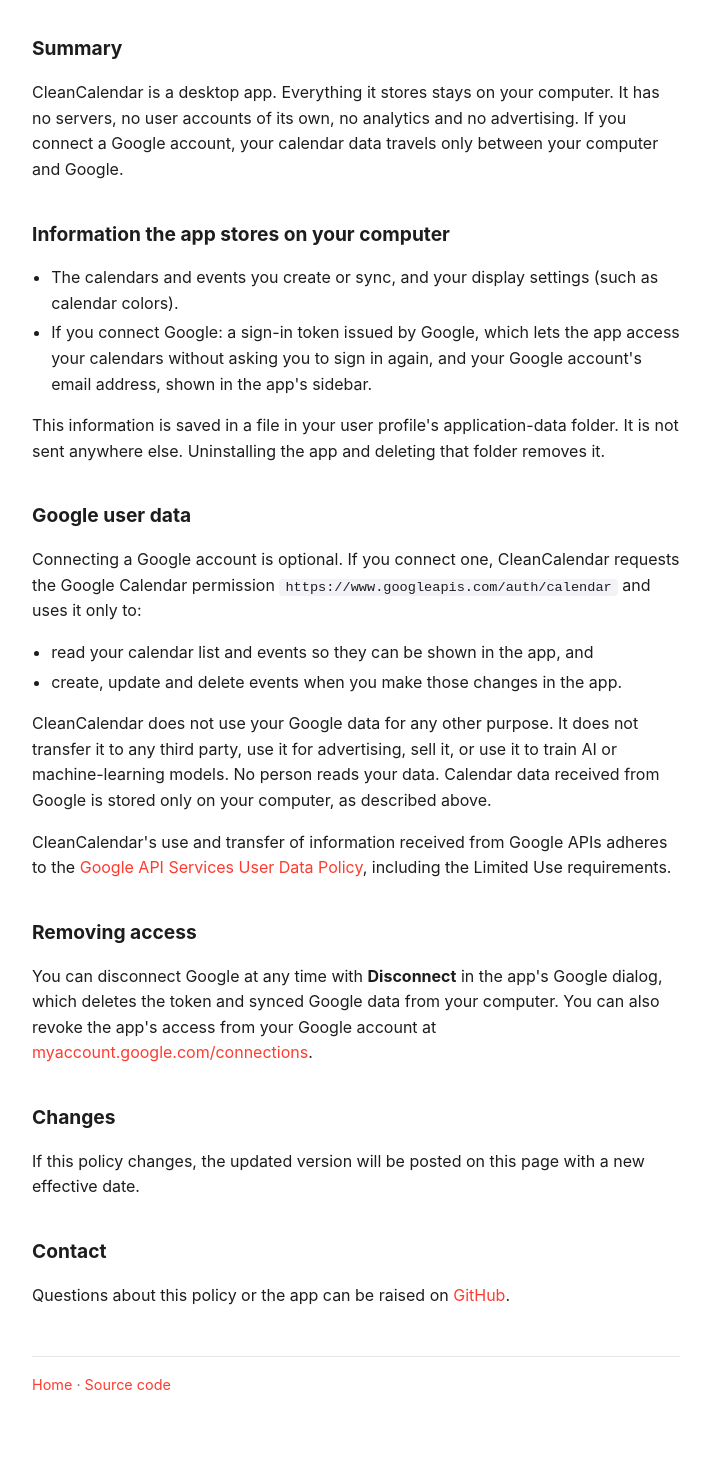
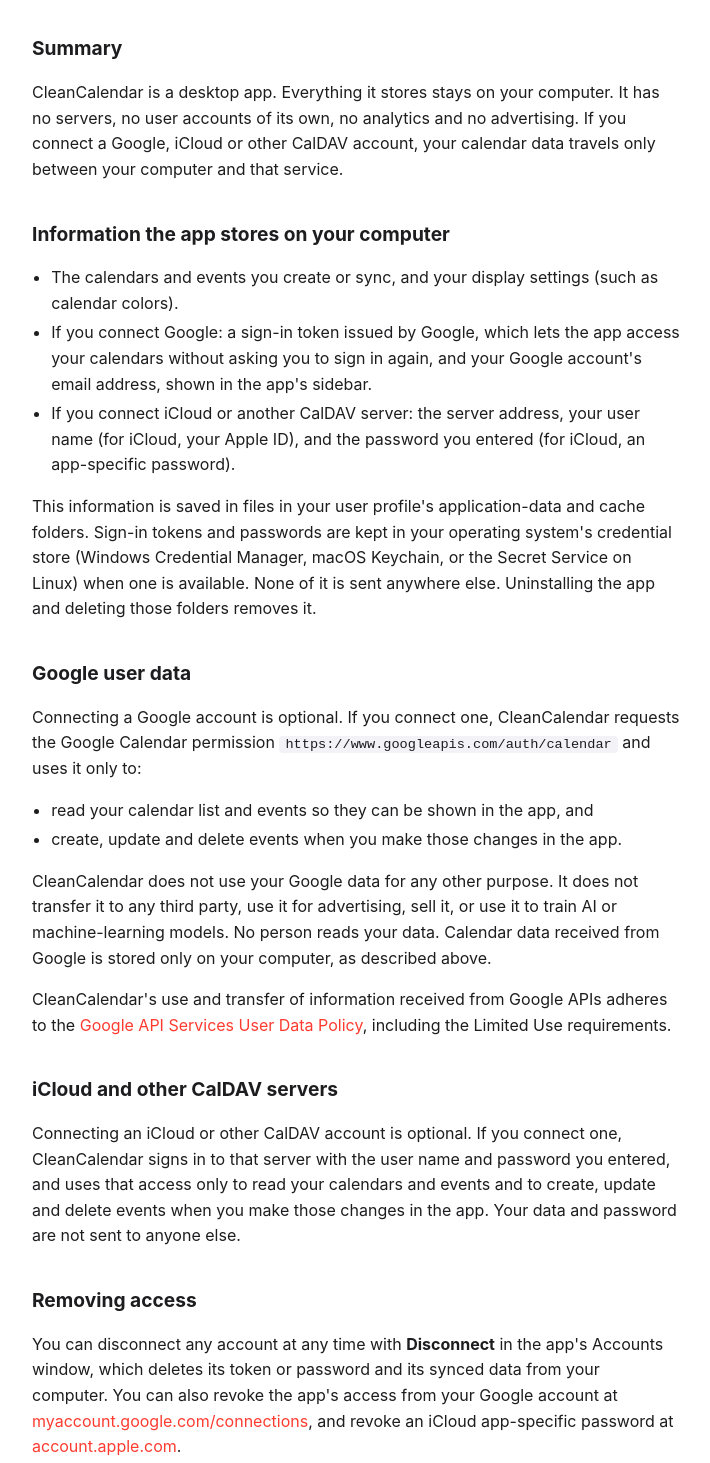
Before and after one commit to Mytherin/CleanCalendar, a plain HTML site: page docs/privacy.html in a window 1280 px wide. Shown: the part 160-1623 px from the top of the page, without its empty margins (284-994 px from the left). Drawn offline with Linux system fonts and the light colour scheme.

Commit message:
Document iCloud/CalDAV accounts, shared sync, and the new tests

```diff
--- a/docs/privacy.html
+++ b/docs/privacy.html
@@ -19,8 +19,8 @@
     <h2>Summary</h2>
     <p>
       CleanCalendar is a desktop app. Everything it stores stays on your computer. It has no servers,
-      no user accounts of its own, no analytics and no advertising. If you connect a Google account,
-      your calendar data travels only between your computer and Google.
+      no user accounts of its own, no analytics and no advertising. If you connect a Google, iCloud or
+      other CalDAV account, your calendar data travels only between your computer and that service.
     </p>
   </section>
 
@@ -29,10 +29,13 @@
     <ul>
       <li>The calendars and events you create or sync, and your display settings (such as calendar colors).</li>
       <li>If you connect Google: a sign-in token issued by Google, which lets the app access your calendars without asking you to sign in again, and your Google account's email address, shown in the app's sidebar.</li>
+      <li>If you connect iCloud or another CalDAV server: the server address, your user name (for iCloud, your Apple ID), and the password you entered (for iCloud, an app-specific password).</li>
     </ul>
     <p>
-      This information is saved in a file in your user profile's application-data folder. It is not sent
-      anywhere else. Uninstalling the app and deleting that folder removes it.
+      This information is saved in files in your user profile's application-data and cache folders.
+      Sign-in tokens and passwords are kept in your operating system's credential store (Windows Credential
+      Manager, macOS Keychain, or the Secret Service on Linux) when one is available. None of it is sent
+      anywhere else. Uninstalling the app and deleting those folders removes it.
     </p>
   </section>
 
@@ -59,12 +62,23 @@
   </section>
 
   <section>
+    <h2>iCloud and other CalDAV servers</h2>
+    <p>
+      Connecting an iCloud or other CalDAV account is optional. If you connect one, CleanCalendar signs in to
+      that server with the user name and password you entered, and uses that access only to read your
+      calendars and events and to create, update and delete events when you make those changes in the app.
+      Your data and password are not sent to anyone else.
+    </p>
+  </section>
+
+  <section>
     <h2>Removing access</h2>
     <p>
-      You can disconnect Google at any time with <strong>Disconnect</strong> in the app's Google dialog,
-      which deletes the token and synced Google data from your computer. You can also revoke the app's
+      You can disconnect any account at any time with <strong>Disconnect</strong> in the app's Accounts window,
+      which deletes its token or password and its synced data from your computer. You can also revoke the app's
       access from your Google account at
-      <a href="https://myaccount.google.com/connections">myaccount.google.com/connections</a>.
+      <a href="https://myaccount.google.com/connections">myaccount.google.com/connections</a>, and revoke an
+      iCloud app-specific password at <a href="https://account.apple.com/account/manage">account.apple.com</a>.
     </p>
   </section>
 
```
Also changed, not shown: docs/index.html (+3 -3 lines), 1 other file.
